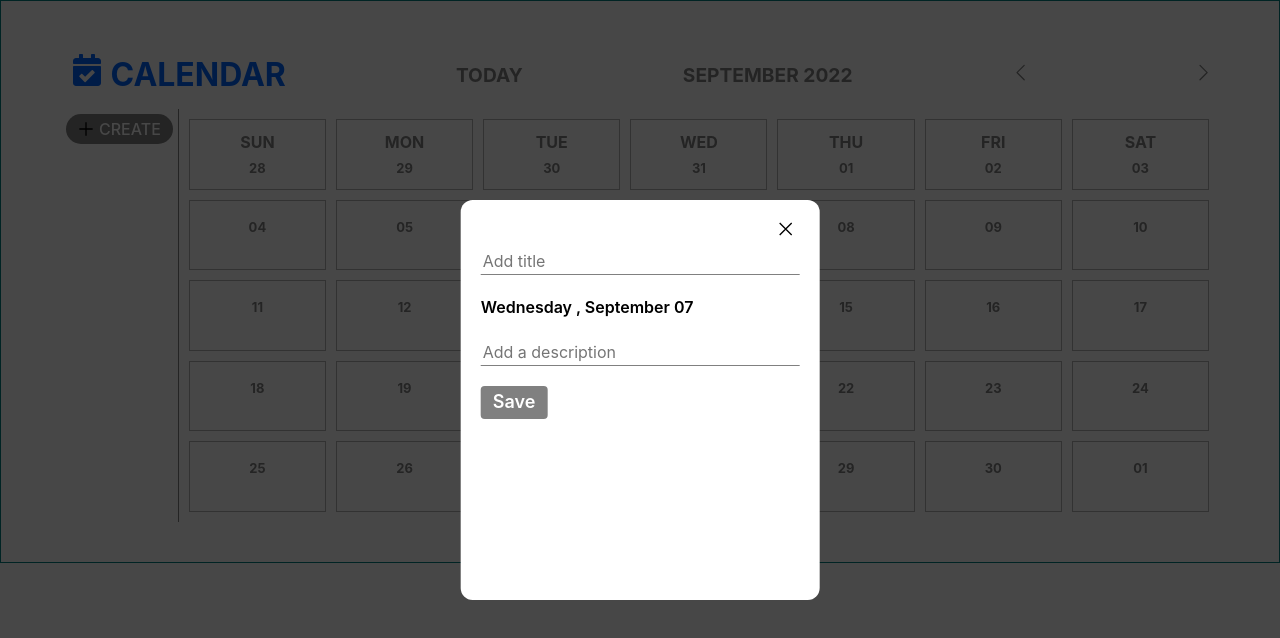
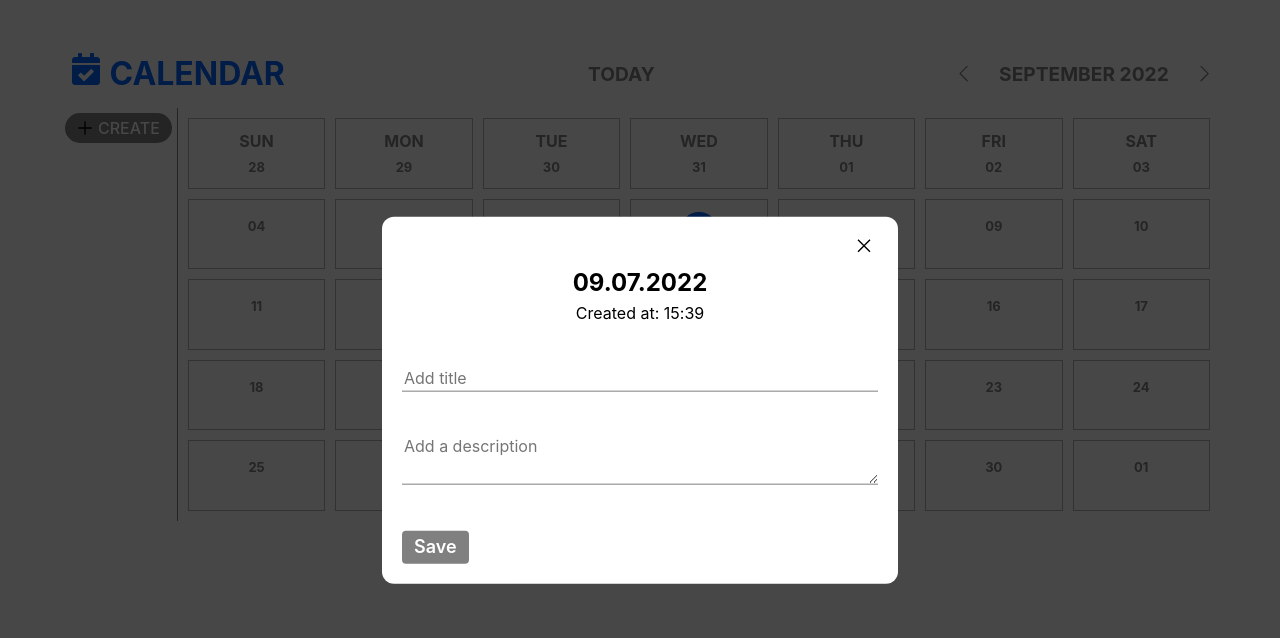
Before and after one commit to KizievDmitriy/test2, a React (Create React App) app: page / in a window 1280 px wide. Both pictures are taken after a click on the button "CREATE". Shown: the top 638 px of the page. Built offline with nearby package versions, Linux system fonts and the light colour scheme.

Commit message:
add  action

```diff
--- a/src/components/App.module.scss
+++ b/src/components/App.module.scss
@@ -2,7 +2,6 @@
     display: flex;
     flex-direction: column;
     padding: 40px 60px;
-    border: 1px solid teal;
 }
 .containerMain{
     display: flex;
--- a/src/components/CreateEventButton/CreateEventButton.js
+++ b/src/components/CreateEventButton/CreateEventButton.js
@@ -5,7 +5,7 @@ import s from './createEventButton.module.scss'
 
 
 export default function CreateEventButton() {
-    const { setShowEventModal } = useContext(GlobalContext);
+  const { setShowEventModal } = useContext(GlobalContext);
 
   return (
       <button className={s.button} onClick={() => setShowEventModal(true)}>
--- a/src/components/Day/Day.jsx
+++ b/src/components/Day/Day.jsx
@@ -1,16 +1,26 @@
-import React, { useContext } from 'react'
+import React, { useContext, useEffect, useState } from 'react'
 import dayjs from "dayjs";
 import s from './day.module.scss';
 import GlobalContext from 'contex/GlobalContext';
 
 
 export default function Day({ day, rowIdx }) {
-
+  const [dayEvents, setDayEvents] = useState([]);
   const {
     setDaySelected,
     setShowEventModal,
+    savedEvents,
+    setSelectedEvent,
   } = useContext(GlobalContext);
 
+  useEffect(() => {
+    // console.log({savedEvents})
+    const events = savedEvents.filter(
+      (evt) =>
+        dayjs(evt.day).format("DD-MM-YY") === day.format("DD-MM-YY")
+    );
+    setDayEvents(events);
+  }, [savedEvents, day]);
 
 
   return (
@@ -25,6 +35,14 @@ export default function Day({ day, rowIdx }) {
           (<p className={s.number}>{day.format('DD')}</p>)}
       </div>
       <div className={s.event}>
+        {dayEvents.map((evt, idx) => (
+          <div
+            key={idx}
+            onClick={() => setSelectedEvent(evt)}
+          >
+            {evt.title}
+          </div>
+        ))}
       </div>
     </div>
   )
--- a/src/components/Day/day.module.scss
+++ b/src/components/Day/day.module.scss
@@ -18,6 +18,7 @@
 .currentDay{
     font-weight: bold;
     padding: 5px 8px;
+    margin-bottom: 5px;
     border-radius: 50%;
     background-color: rgb(0, 102, 255);
     color: rgb(235, 229, 229);
@@ -30,5 +31,8 @@
 .event{
     display: flex;
     flex-direction: column;
-    justify-content: space-between;
+    width: 100%;
+    border-radius: 4px;
+    background-color: rgb(0, 89, 253);
+    color: #fff;
 }
--- a/src/components/EventModal/EventModal.js
+++ b/src/components/EventModal/EventModal.jsx
@@ -1,6 +1,8 @@
 import GlobalContext from 'contex/GlobalContext';
 import React, { useContext, useState } from 'react'
 import { GrClose } from 'react-icons/gr';
+import { AiFillDelete } from 'react-icons/ai';
+import dayjs from 'dayjs';
 import s from './eventModal.module.scss';
 
 export default function EventModal() {
@@ -8,11 +10,17 @@ export default function EventModal() {
     setShowEventModal,
     daySelected,
     dispatchCalEvent,
-    selectedEvent, } = useContext(GlobalContext);
-  const [title, setTitle] = useState();
-  const [description, setDescription] = useState();
+    selectedEvent,
+  } = useContext(GlobalContext);
 
-   function handleSubmit(e) {
+  const [title, setTitle] = useState(
+    selectedEvent ? selectedEvent.title : ""
+  );
+  const [description, setDescription] = useState(
+    selectedEvent ? selectedEvent.description : ""
+  );
+
+  function handleSubmit(e) {
     e.preventDefault();
     const calendarEvent = {
       title,
@@ -28,13 +36,16 @@ export default function EventModal() {
 
     setShowEventModal(false);
   }
-
     return (
         <div className={s.fixedOverlay}>
         <div className={s.container}>
           <div className={s.formContainer}>
             <button className={s.closeBtn} onClick={() => setShowEventModal(false)}><GrClose/></button>
             <form>
+              <div className={s.daySelected}>
+              <h2 >{daySelected.format("MM.DD.YYYY")}</h2>
+              <p>Created at: {dayjs().format("H:m")}</p>
+              </div>
               <input
               type="text"
               name="title"
@@ -42,20 +53,32 @@ export default function EventModal() {
               value={title}
               required
               className={s.input}
-              onChange={(e) => setTitle(e.target.value)}
+                onChange={(e) => setTitle(e.target.value)}
               />
-              <p className={s.daySelected}>{daySelected.format("dddd , MMMM DD")}</p>
-              <input
+              <textarea
               type="text"
               name="description"
               placeholder="Add a description "
               value={description}
               required
               className={s.input}
-              onChange={(e) => setDescription(e.target.value)}
+                onChange={(e) => setDescription(e.target.value)}
               />
-              <button type='submit' className={s.saveBtn} onClick={handleSubmit}>
-                Save</button>
+              <div className={s.footer}>
+                <button type='submit' className={s.saveBtn} onClick={handleSubmit}>
+                  Save
+                </button>
+
+                {selectedEvent && (<div className={s.delIcon}
+                 onClick={() => {
+                  dispatchCalEvent({
+                    type: "delete",
+                    payload: selectedEvent,
+                  });
+                   setShowEventModal(false);
+                }}
+                ><AiFillDelete /></div>)}
+              </div>
             </form>
           </div>
         </div>
--- a/src/components/EventModal/eventModal.module.scss
+++ b/src/components/EventModal/eventModal.module.scss
@@ -15,7 +15,7 @@
     left: 50%;
     transform: translate(-50%, -50%);
     min-width: 300px;
-    min-height: 400px;
+
     padding: 20px;
     border-radius: 12px;
     background-color: #fff;
@@ -40,7 +40,7 @@
     }
 }
 .input{
-    margin-bottom: 20px;
+    margin-bottom: 40px;
     border-bottom: 1px solid gray;
     width: 100%;
     &:focus{
@@ -48,14 +48,16 @@
     }
 }
 .daySelected{
-    font-weight: 600;
+    font-weight: 400;
     font-size: medium;
-    margin-bottom: 20px;
+    text-align: center;
+    margin-bottom: 40px;
 }
 .saveBtn{
     font-size: large;
     font-weight: 600;
     padding: 6px 12px;
+    margin-right: auto;
     background-color: gray;
     color: #fff;
     border-radius: 4px;
@@ -64,3 +66,36 @@
         background-color: blueviolet;
     }
 }
+.footer{
+    display: flex;
+    align-self: center;
+    cursor: pointer;
+}
+.editIcon{
+    display: flex;
+    align-self: center;
+    justify-content: center;
+    color: gray;
+    padding: 8px;
+    border-radius: 50%;
+    background-color: transparent;
+    transition: all 350ms ease-in-out;
+    &:hover{
+    color: green;
+    background-color: rgba(37, 120, 37, 0.398);
+ }
+}
+.delIcon{
+    display: flex;
+    align-self: center;
+    justify-content: center;
+    color: gray;
+    padding: 8px;
+    border-radius: 50%;
+    background-color: transparent;
+    transition: all 350ms ease-in-out;
+    &:hover {
+        color: red;
+        background-color: rgba(174, 30, 30, 0.398);
+    }
+}
--- a/src/components/Header/Header.jsx
+++ b/src/components/Header/Header.jsx
@@ -29,11 +29,12 @@ export default function Header() {
         <h1 className={s.logoContainer}><FaCalendarCheck /> Calendar</h1>
         <button type='button' className={s.today} onClick={handleReset}>Today</button>
         <div>
+        <button type='button' className={s.chevron} onClick={handlePrevMonth}><BsChevronLeft /></button>
         <h2 className={s.currenMonthHeader}>{dayjs(new Date(dayjs().year(), monthIndex)).format(
           "MMMM YYYY"
-        )}</h2></div>
-        <button type='button' className={s.chevron} onClick={handlePrevMonth}><BsChevronLeft /></button>
+        )}</h2>
         <button type='button' className={s.chevron} onClick={handleNextMonth}><BsChevronRight /></button>
+        </div>
     </div>
     )
 }
--- a/src/components/Header/header.module.scss
+++ b/src/components/Header/header.module.scss
@@ -4,6 +4,11 @@
     justify-content: space-between;
     font-weight: 700;
     color: rgb(0, 102, 255);
+    &>div{
+        display: flex;
+        align-items: center;
+        justify-content: center;
+    }
 }
 .logoContainer{
     text-transform: uppercase;
@@ -32,8 +37,12 @@
     text-transform: uppercase;
     font-size: 1.2em;
     color: gray;
+    margin: 0 20px;
 }
 .chevron{
+    display: flex;
+    align-items: center;
+    justify-content: center;
     color: gray;
     background-color: transparent;
     font-size: 1.2em;
--- a/src/contex/ContextWrapper.js
+++ b/src/contex/ContextWrapper.js
@@ -27,6 +27,7 @@ export default function ContextWrapper( props ) {
   const [monthIndex, setMonthIndex] = useState(dayjs().month());
   const [daySelected, setDaySelected] = useState(dayjs());
   const [showEventModal, setShowEventModal] = useState(false);
+  const [selectedEvent, setSelectedEvent] = useState(null);
   const [savedEvents, dispatchCalEvent] = useReducer(
     savedEventsReducer,
     [],
@@ -35,6 +36,12 @@ export default function ContextWrapper( props ) {
 useEffect(() => {
     localStorage.setItem("savedEvents", JSON.stringify(savedEvents));
 }, [savedEvents]);
+
+  useEffect(() => {
+    if (!showEventModal) {
+      setSelectedEvent(null);
+    }
+  }, [showEventModal]);
 
   return (
     <GlobalContext.Provider value={{
@@ -45,6 +52,10 @@ useEffect(() => {
       showEventModal,
       setShowEventModal,
       dispatchCalEvent,
+      savedEvents,
+      selectedEvent,
+      setSelectedEvent,
+
     }}>
       {props.children}
     </GlobalContext.Provider>
--- a/src/contex/GlobalContext.js
+++ b/src/contex/GlobalContext.js
@@ -1,15 +1,16 @@
 import React from "react";
-
 
 const GlobalContext = React.createContext({
   monthIndex: 0,
-  setMonthIndex: (index) => { },
+  setMonthIndex: (index) => {},
   daySelected: null,
   setDaySelected: (day) => {},
-  smallCalendarMonth: 0,
   showEventModal: false,
   setShowEventModal: () => {},
-  dispatchCalEvent: ({type, payload}) => {},
+  dispatchCalEvent: ({ type, payload }) => { },
+  savedEvents: [],
+  selectedEvent: null,
+  setSelectedEvent: () => { },
 });
 
 export default GlobalContext;
--- a/src/index.css
+++ b/src/index.css
@@ -9,10 +9,6 @@ body {
   -moz-osx-font-smoothing: grayscale;
 }
 
-code {
-  font-family: source-code-pro, Menlo, Monaco, Consolas, 'Courier New',
-    monospace;
-}
 /* Указываем box sizing */
 *,
 *::before,
@@ -52,20 +48,10 @@ body {
   line-height: 1.5;
 }
 
-
-
-
-
-
-
-
-
-/* Наследуем шрифты для инпутов  */
-input{
+input,textarea{
   font: inherit;
   outline: none;
   border: none;
-  /* border-bottom: 1px solid gray; */
 }
 button{
   border: none;
```
